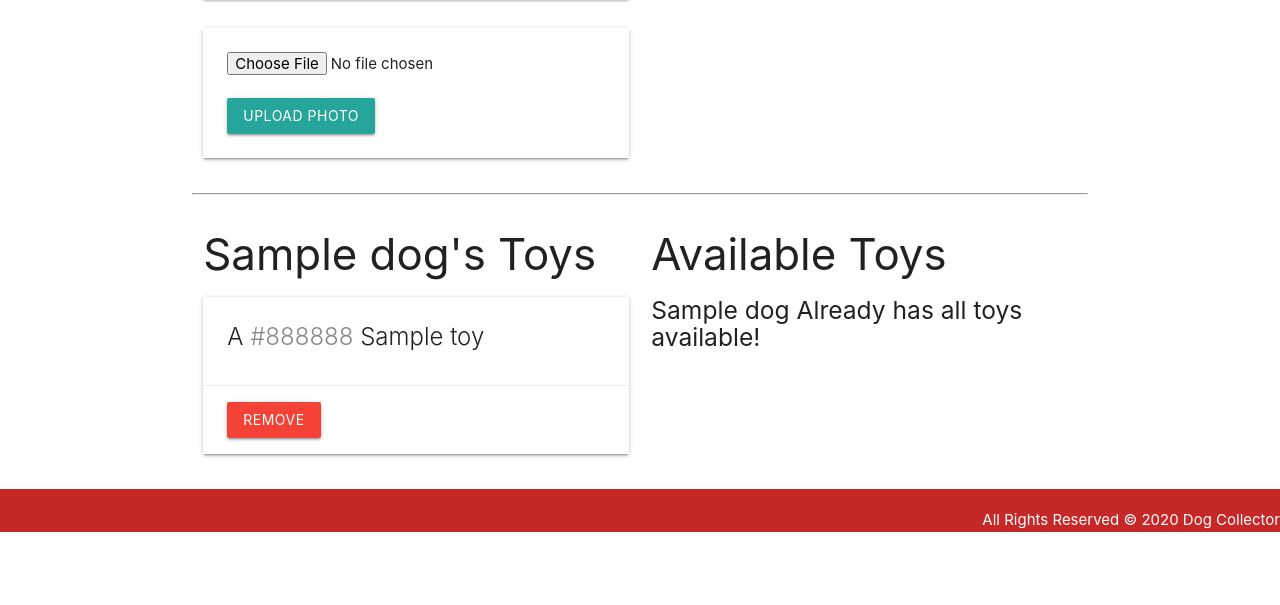
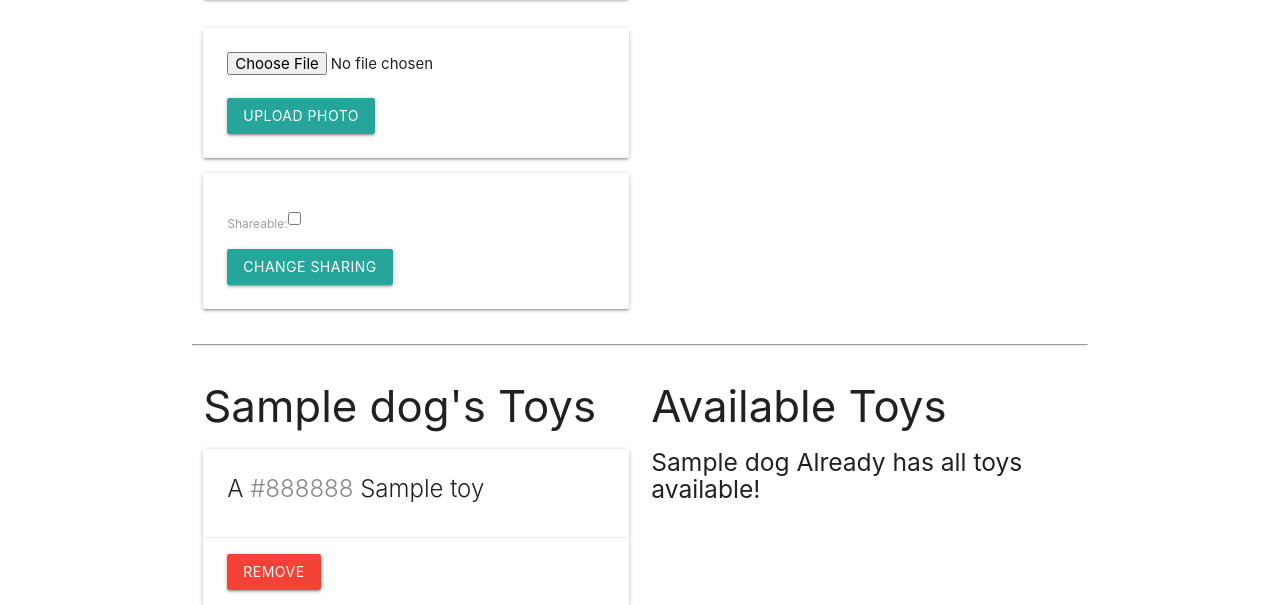
Before and after one commit to guyett92/dogcollector, a Django app: page /dogs/1/ in a window 1280 px wide. Shown: the part 774-1379 px from the top of the page. Before the commit the page ends 1306 px from the top, so only its background shows below. Run offline with Django 3.2, Linux system fonts and the light colour scheme; a user stored in the database is signed in; tables that the repository leaves empty hold one stand-in row (values such as "Sample post").

Commit message:
updates shareability

```diff
--- a/main_app/forms.py
+++ b/main_app/forms.py
@@ -1,5 +1,5 @@
 from django.forms import ModelForm
-from .models import Feeding
+from .models import Feeding, Dog
 from django import forms
 from django.contrib.auth.models import User
 from django.core.exceptions import ValidationError
@@ -9,6 +9,12 @@ class FeedingForm(ModelForm):
     class Meta:
         model = Feeding
         fields = ['date', 'meal']
+
+class SharedForm(ModelForm):
+    shareable = forms.BooleanField(widget=forms.CheckboxInput)
+    class Meta:
+        model = Dog
+        fields = ['shareable']
 
 class CustomUserCreationForm(forms.Form):
     first_name = forms.CharField(label='Enter first name', max_length=50)
--- a/main_app/models.py
+++ b/main_app/models.py
@@ -32,6 +32,7 @@ class Dog(models.Model):
      age = models.IntegerField()
      toys = models.ManyToManyField(Toy)
      user = models.ForeignKey(User, on_delete=models.CASCADE)
+     shareable = models.BooleanField(default=False)
 
      def __str__(self):
          return self.name
--- a/main_app/static/css/style.css
+++ b/main_app/static/css/style.css
@@ -12,3 +12,8 @@ footer {
     padding-top: 0;
     text-align: right;
 }
+
+input[type="checkbox"]:not(:checked), input[type="checkbox"]:checked {
+    opacity: 1 !important;
+    pointer-events: auto !important;
+}
--- a/main_app/templates/about.html
+++ b/main_app/templates/about.html
@@ -3,6 +3,7 @@
 {% block content %}
 <h1>About the Dog Collector</h1>
 <hr />
-<p>Hire the Dog Collector!</p>
+<p>An app for collecting dogs. Created with Beau, my Aussie, this app allows you to record dogs you've had or that you'd like!</p>
+<p>Please register for functionality.</p>
 
 {% endblock %}
--- a/main_app/templates/base.html
+++ b/main_app/templates/base.html
@@ -27,6 +27,7 @@
                         <li><a href="{% url 'toys_create' %}">Add a Toy</a></li>
                         <li><a href="{% url 'toys_list' %}">View All My Toys</a></li>
                         <li><a href="{% url 'index' %}">View All My Dogs</a></li>
+                        <li><a href="{% url 'shared_dogs' %}">Shared Dogs</a></li>
                         <li><a href="{% url 'logout' %}">Log Out {{ user.first_name|capfirst }}</a></li>
                     {% else %}
                         <li><a href="{% url 'signup' %}">Register</a></li>
--- a/main_app/templates/dogs/detail.html
+++ b/main_app/templates/dogs/detail.html
@@ -8,7 +8,13 @@
   <div class="col s6">
     <div class="card blue lighten-5">
       <div class="card-content">
-        <span class="card-title">{{ dog.name }}</span>
+        <span class="card-title">{{ dog.name }} is
+          {% if dog.shareable %}
+            <span class="green-text"> shared!</span>
+          {% else %}
+            <span class="red-text">not shared</span>
+          {% endif %}
+        </span>
         <p>Breed: {{ dog.breed }}</p>
         <p>Description: {{ dog.description }}</p>
         {% if dog.age > 0 %}
@@ -32,6 +38,11 @@
       <input type="file" name="photo-file">
       <br><br>
       <input type="submit" class="btn" value="Upload Photo">
+    </form>
+    <form action="{% url 'change_shared' dog.id %}" method="POST" class="card-panel">
+      {% csrf_token %}
+      {{ shared_form.as_p }}
+      <input type="submit" class="btn" value="Change Sharing">
     </form>
   </div>
   <div class="col s6">
--- a/main_app/urls.py
+++ b/main_app/urls.py
@@ -19,4 +19,6 @@ urlpatterns = [
     path('dogs/<int:dog_id>/remove_toy/<int:toy_id>/', views.remove_toy, name='remove_toy'),
     path('dogs/<int:dog_id>/add_photo/', views.add_photo, name='add_photo'),
     path('accounts/signup/', views.signup, name='signup'),
+    path('dogs/shared/', views.shared_dogs, name='shared_dogs'),
+    path('dogs/<int:dog_id>/change_shared/', views.change_shared, name='change_shared'),
 ]
--- a/main_app/views.py
+++ b/main_app/views.py
@@ -6,7 +6,7 @@ from django.contrib.auth.decorators import login_required
 from django.contrib.auth.mixins import LoginRequiredMixin
 from django.views.generic.edit import CreateView, UpdateView, DeleteView
 from django.views.generic import ListView, DetailView
-from .forms import FeedingForm, CustomUserCreationForm
+from .forms import FeedingForm, CustomUserCreationForm, SharedForm
 import uuid
 import boto3
 
@@ -28,13 +28,20 @@ def dogs_index(request):
     return render(request, 'dogs/index.html', {'dogs': dogs})
 
 @login_required
+def shared_dogs(request):
+    dogs = Dog.objects.filter(shareable=True)
+    return render(request, 'dogs/index.html', {'dogs': dogs})
+
+@login_required
 def dogs_detail(request, dog_id):
     dog = Dog.objects.get(id=dog_id)
     toys_dog_doesnt_have = Toy.objects.filter(user=request.user).exclude(id__in=dog.toys.all().values_list('id'))
     feeding_form = FeedingForm()
+    shared_form = SharedForm()
     return render(request, 'dogs/detail.html', {
         'dog': dog,
         'feeding_form': feeding_form,
+        'shared_form': shared_form,
         'toys': toys_dog_doesnt_have
     })
 
@@ -72,7 +79,7 @@ def signup(request):
 
 class DogCreate(LoginRequiredMixin, CreateView):
     model = Dog
-    fields = ['name', 'breed', 'description', 'age']
+    fields = ['name', 'breed', 'description', 'age', 'shareable']
 
     def form_valid(self, form):
         form.instance.user = self.request.user
@@ -80,7 +87,7 @@ class DogCreate(LoginRequiredMixin, CreateView):
 
 class DogUpdate(LoginRequiredMixin, UpdateView):
     model = Dog
-    fields = ['breed', 'description', 'age']
+    fields = ['breed', 'description', 'age', 'shareable']
 
 class DogDelete(LoginRequiredMixin, DeleteView):
     model = Dog
@@ -123,6 +130,17 @@ def add_feeding(request, dog_id):
     return redirect('detail', dog_id=dog_id)
 
 @login_required
+def change_shared(request, dog_id):
+    form = SharedForm(request.POST)
+
+    if form.is_valid():
+        share_change = form.save(commit=False)
+        share_change.dog_id = dog_id
+        share_change.save()
+
+    return redirect('detail', dog_id=dog_id)
+
+@login_required
 def assoc_toy(request, dog_id, toy_id):
     Dog.objects.get(id=dog_id).toys.add(toy_id)
     return redirect('detail', dog_id=dog_id)
```
Also changed, not shown: main_app/templates/dogs/shared_dogs.html (added, +27 -0 lines), main_app/migrations/0008_dog_shareable.py (added).
